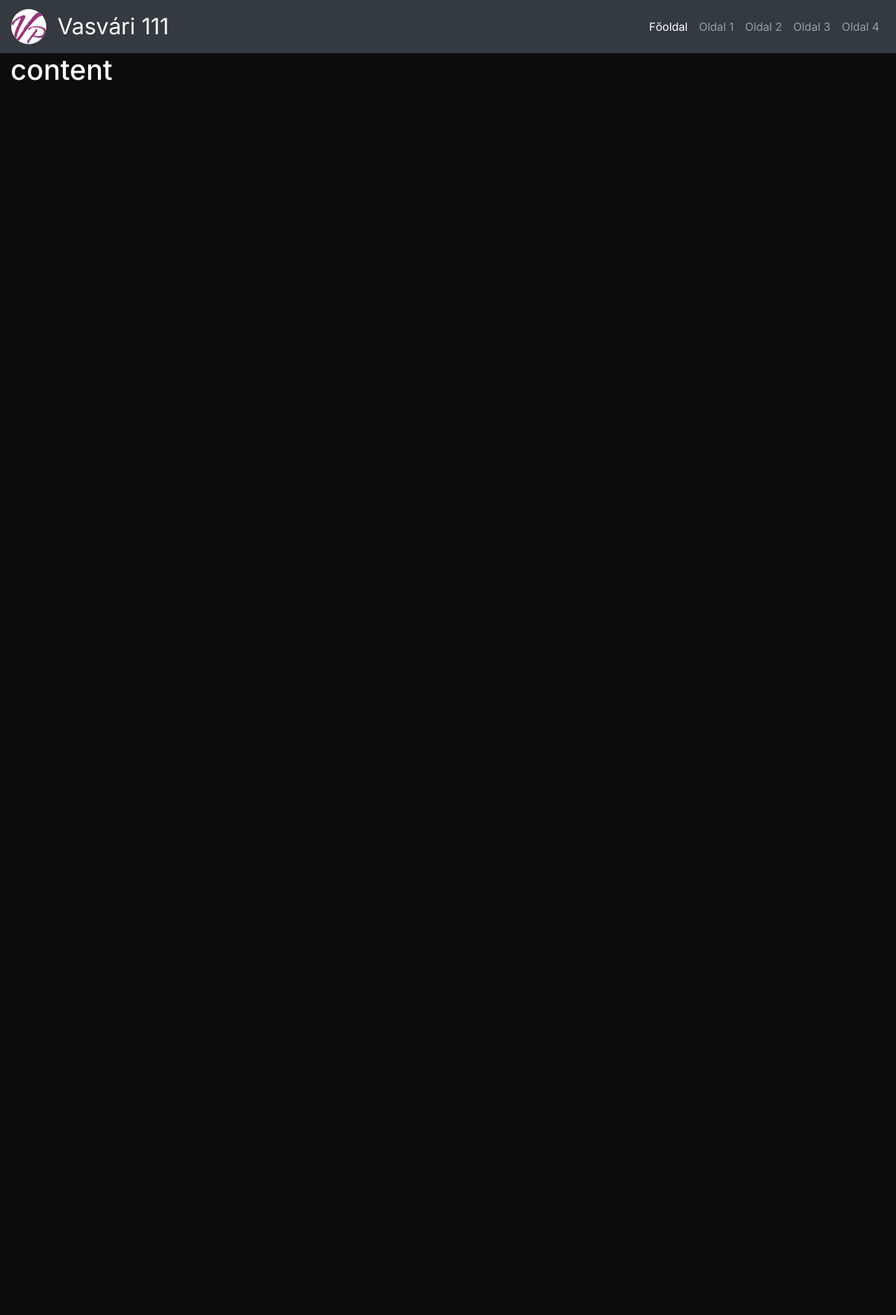
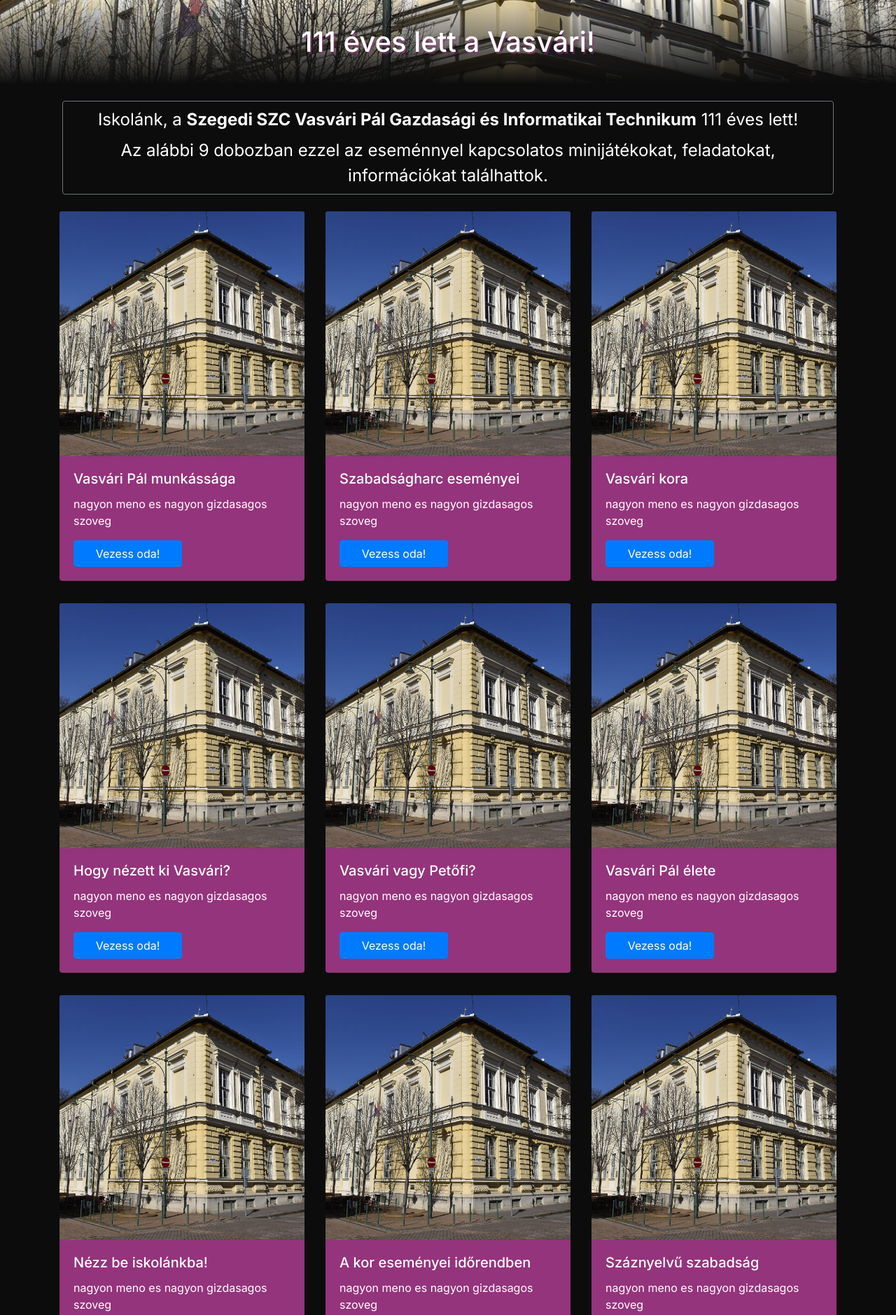
Before and after one commit to szilviaovari/vp111_english, a plain HTML site: page index.html in a window 1280 px wide. Shown: the top 1879 px of the page at 70% size. Before the commit the page ends 800 px from the top, so only its background shows below. Drawn offline with nearby package versions, Linux system fonts and the light colour scheme.

Commit message:
főoldal frankózása

```diff
--- a/index.html
+++ b/index.html
@@ -2,47 +2,113 @@
 <html lang="hu">
 <head>
     <meta charset="UTF-8">
+    <meta http-equiv="X-UA-Compatible" content="IE=edge">
     <meta name="viewport" content="width=device-width, initial-scale=1.0">
-    <title>Vasvári 111</title>
     <link rel="stylesheet" href="https://maxcdn.bootstrapcdn.com/bootstrap/4.5.2/css/bootstrap.min.css">
-    <link rel="stylesheet" href="./public/style/main_page.css">
+    <link rel="stylesheet" href="public/style/main_page.css">
+    <!-- <link rel="icon" type="image/x-icon" href="./static/img/brba_icon.png">  -->
+    <title>Vasvári 111 - Főoldal</title>
 </head>
 <body>
-    <nav class="navbar navbar-expand-lg navbar-dark bg-dark">
-        <a class="navbar-brand" href="#">
-            <img src="./public/files/logo.svg" alt="Logo" class="logo">
-        </a>
-        <h2 id="nav-vp-text" class="m-auto">Vasvári 111</h2>
-        <button class="navbar-toggler" type="button" data-toggle="collapse" data-target="#navbarNav" aria-controls="navbarNav" aria-expanded="false" aria-label="Toggle navigation">
-            <span class="navbar-toggler-icon"></span>
-        </button>
-        <div class="collapse navbar-collapse" id="navbarNav">
-            <ul class="navbar-nav ml-auto">
-                <li class="nav-item active">
-                    <a class="nav-link" href="#">Főoldal <span class="sr-only">(jelenlegi)</span></a>
-                </li>
-                <li class="nav-item">
-                    <a class="nav-link" href="#">Oldal 1</a>
-                </li>
-                <li class="nav-item">
-                    <a class="nav-link" href="#">Oldal 2</a>
-                </li>
-                <li class="nav-item">
-                    <a class="nav-link" href="#">Oldal 3</a>
-                </li>
-                <li class="nav-item">
-                    <a class="nav-link" href="#">Oldal 4</a>
-                </li>
-            </ul>
+    <div class="bg-nav">
+    <header class="container-fluid pt-3">
+        <h1 class="text-center mb-0 pb-3">111 éves lett a Vasvári!</h1>
+    </header>
+
+</div>
+    <main class="container mt-4">
+        <div class="row mx-1">
+            <div class="col-12 border border-secondary rounded pt-2 text-center" id="intro">
+                <p class="pb-0 mb-2">Iskolánk, a <strong>Szegedi SZC Vasvári Pál Gazdasági és Informatikai Technikum</strong> 111 éves lett!</p>
+                <p class="pb-0 mb-2">Az alábbi 9 dobozban ezzel az eseménnyel kapcsolatos minijátékokat, feladatokat, információkat találhattok.</p>
+            </div>
         </div>
-    </nav>
+        <div class="row cards mt-3 mb-3">
+            <div class="col-md-4 my-2">
+                <img class="card-img-top" src="public/files/vasvari.jpg" alt="Card image cap">
+                <div class="card-body bg-vp rounded-bottom">
+                    <h5 class="card-title">Vasvári Pál munkássága</h5>
+                    <p class="card-text">nagyon meno es nagyon gizdasagos szoveg</p>
+                    <a href="#" class="btn btn-primary">Vezess oda!</a>
+                  </div>
+            </div>
+            <div class="col-md-4 my-2">
+                <img class="card-img-top" src="public/files/vasvari.jpg" alt="Card image cap">
+                <div class="card-body bg-vp rounded-bottom">
+                    <h5 class="card-title">Szabadságharc eseményei</h5>
+                    <p class="card-text">nagyon meno es nagyon gizdasagos szoveg</p>
+                    <a href="#" class="btn btn-primary">Vezess oda!</a>
+                  </div>
+            </div>
+            <div class="col-md-4 my-2">
+                <img class="card-img-top" src="public/files/vasvari.jpg" alt="Card image cap">
+                <div class="card-body bg-vp rounded-bottom">
+                    <h5 class="card-title">Vasvári kora</h5>
+                    <p class="card-text">nagyon meno es nagyon gizdasagos szoveg</p>
+                    <a href="#" class="btn btn-primary">Vezess oda!</a>
+                  </div>
+            </div>
+        </div>
+        <div class="row cards mb-3">
+            <div class="col-md-4 my-2">
+                <img class="card-img-top" src="public/files/vasvari.jpg" alt="Card image cap">
+                <div class="card-body bg-vp rounded-bottom">
+                    <h5 class="card-title">Hogy nézett ki Vasvári?</h5>
+                    <p class="card-text">nagyon meno es nagyon gizdasagos szoveg</p>
+                    <a href="#" class="btn btn-primary">Vezess oda!</a>
+                  </div>
+            </div>
+            <div class="col-md-4 my-2">
+                <img class="card-img-top" src="public/files/vasvari.jpg" alt="Card image cap">
+                <div class="card-body bg-vp rounded-bottom">
+                    <h5 class="card-title">Vasvári vagy Petőfi?</h5>
+                    <p class="card-text">nagyon meno es nagyon gizdasagos szoveg</p>
+                    <a href="#" class="btn btn-primary">Vezess oda!</a>
+                  </div>
+            </div>
+            <div class="col-md-4 my-2">
+                <img class="card-img-top" src="public/files/vasvari.jpg" alt="Card image cap">
+                <div class="card-body bg-vp rounded-bottom">
+                    <h5 class="card-title">Vasvári Pál élete</h5>
+                    <p class="card-text">nagyon meno es nagyon gizdasagos szoveg</p>
+                    <a href="#" class="btn btn-primary">Vezess oda!</a>
+                  </div>
+            </div>
+        </div>
+        <div class="row cards mb-3">
+            <div class="col-md-4 my-2">
+                <img class="card-img-top" src="public/files/vasvari.jpg" alt="Card image cap">
+                <div class="card-body bg-vp rounded-bottom">
+                    <h5 class="card-title">Nézz be iskolánkba!</h5>
+                    <p class="card-text">nagyon meno es nagyon gizdasagos szoveg</p>
+                    <a href="#" class="btn btn-primary">Vezess oda!</a>
+                  </div>
+            </div>
+            <div class="col-md-4 my-2">
+                <img class="card-img-top" src="public/files/vasvari.jpg" alt="Card image cap">
+                <div class="card-body bg-vp rounded-bottom">
+                    <h5 class="card-title">A kor eseményei időrendben</h5>
+                    <p class="card-text">nagyon meno es nagyon gizdasagos szoveg</p>
+                    <a href="#" class="btn btn-primary">Vezess oda!</a>
+                  </div>
+            </div>
+            <div class="col-md-4 my-2">
+                <img class="card-img-top" src="public/files/vasvari.jpg" alt="Card image cap">
+                <div class="card-body bg-vp rounded-bottom">
+                    <h5 class="card-title">Száznyelvű szabadság</h5>
+                    <p class="card-text">nagyon meno es nagyon gizdasagos szoveg</p>
+                    <a href="#" class="btn btn-primary">Vezess oda!</a>
+                  </div>
+            </div>
+        </div>
+    </main>
 
-    <!-- Page Content Goes Here -->
-    <div class="container-fluid text-white">
-        <h1>content</h1>
-    </div>
-    <script src="https://code.jquery.com/jquery-3.5.1.slim.min.js"></script>
-    <script src="https://cdn.jsdelivr.net/npm/@popperjs/core@2.11.6/dist/umd/popper.min.js"></script>
-    <script src="https://maxcdn.bootstrapcdn.com/bootstrap/4.5.2/js/bootstrap.min.js"></script>
+    <footer class="container-fluid text-center">
+        <div class="row">
+            <div class="col-12" id="vp-logo">
+                <img src="./public/files/logo.svg" class="img-fluid" alt="A Vasvári logója">
+            </div>
+        </div>
+    </footer>
 </body>
 </html>
--- a/public/style/main_page.css
+++ b/public/style/main_page.css
@@ -1,21 +1,85 @@
 @import url('https://fonts.googleapis.com/css2?family=Inter:wght@100;200;300;400;500;600;700;800;900&display=swap');
+
 * {
-    font-family: Inter
+    font-family: Inter;
 }
 
-body {
-    background-color: #0c0c0c
+h1 {
+    text-shadow: 2px 3px rgba(148, 52, 124, .5);
 }
 
-.navbar .logo {
-    width: 50px;
-    height: 50px;
-    border-radius: 50%;
-    background-color: #fff;
+body{
+    background-color: #0c0c0c;
+    color: white;
+}
+a{
+    text-decoration: none;
+    color: whitesmoke;
+    text-transform: italic;
 }
 
-#nav-vp-text {
-    font-family: Inter;
-    font-weight: 400;
-    color:white;
+a:hover {
+    color: whitesmoke;
 }
+
+.i-sbs1 {
+    max-height: auto;
+    padding: 5px;
+    overflow: hidden;
+}
+
+.bg-nav {
+    background-image: linear-gradient(to bottom, rgba(0, 0, 0, 0), rgba(12,12,12, 1)), url('../files/vasvari.jpg');
+    height: 80%;
+    width: 100%;
+    background-size: cover;
+    background-position: center;
+    color: #fff;
+    padding: 20px;
+    text-align: center;
+}
+
+.btn{
+    color: white;
+    width: 50%;
+}
+
+.cards>div:hover, #intro:hover {
+    transform: scale(1.025);
+}
+.cards>div, #intro {
+    scale: 1;
+    transition: .25s;
+}
+
+#intro {
+    font-size: 1.5em;
+}
+
+
+#vp-logo > img {
+    height: 7.5vh;
+    padding-bottom: 10px;
+    transition: .25s;
+}
+
+#vp-logo > img:hover {
+    transform: scale(1.03);
+}
+
+.bg-vp {
+    background-color: #94347c;
+}
+
+.card {
+    background-color: #94347c;
+}
+
+.current {
+    background-color: #94347c;
+}
+
+
+@media screen and (max-width: 767px) {
+    .mobile {margin-bottom:20px;}
+    }
```
Also changed, not shown: public/files/szabadsag_szofelho.png (added), public/files/vasvari.jpg (added).
